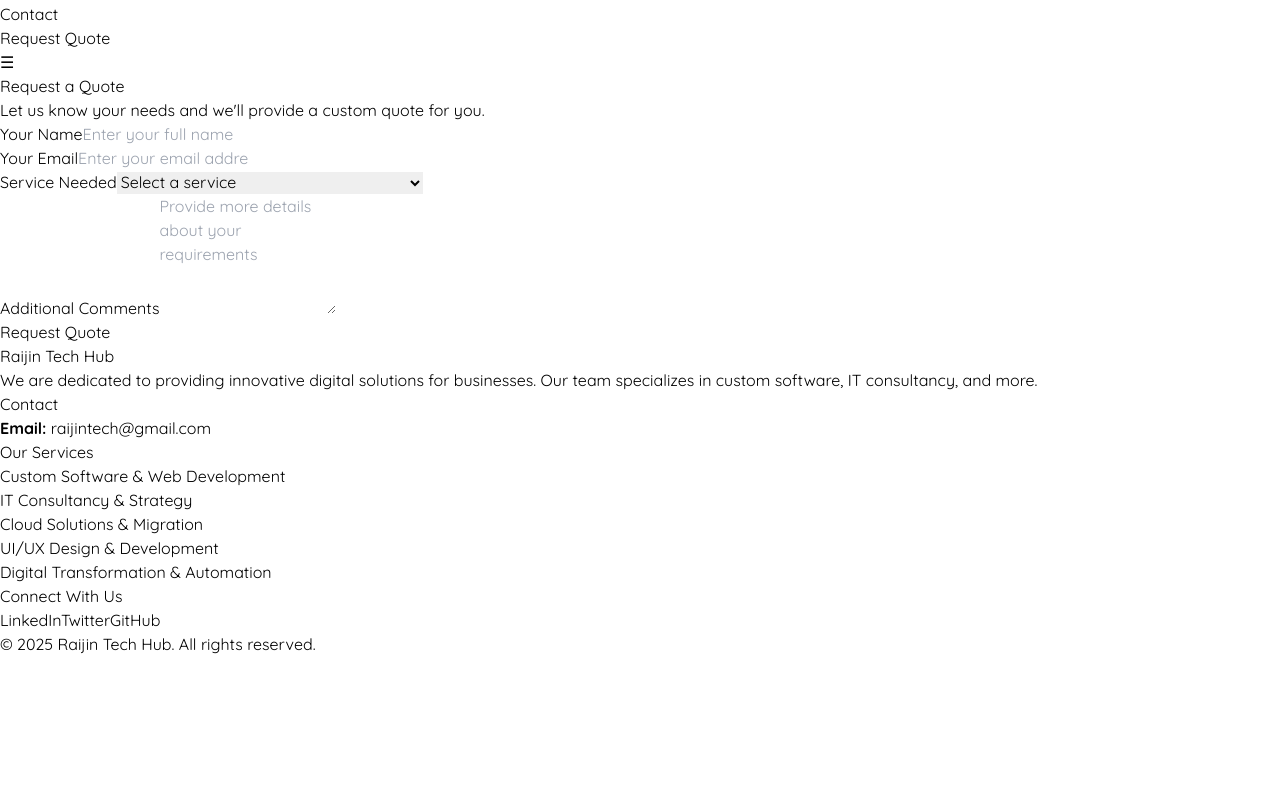
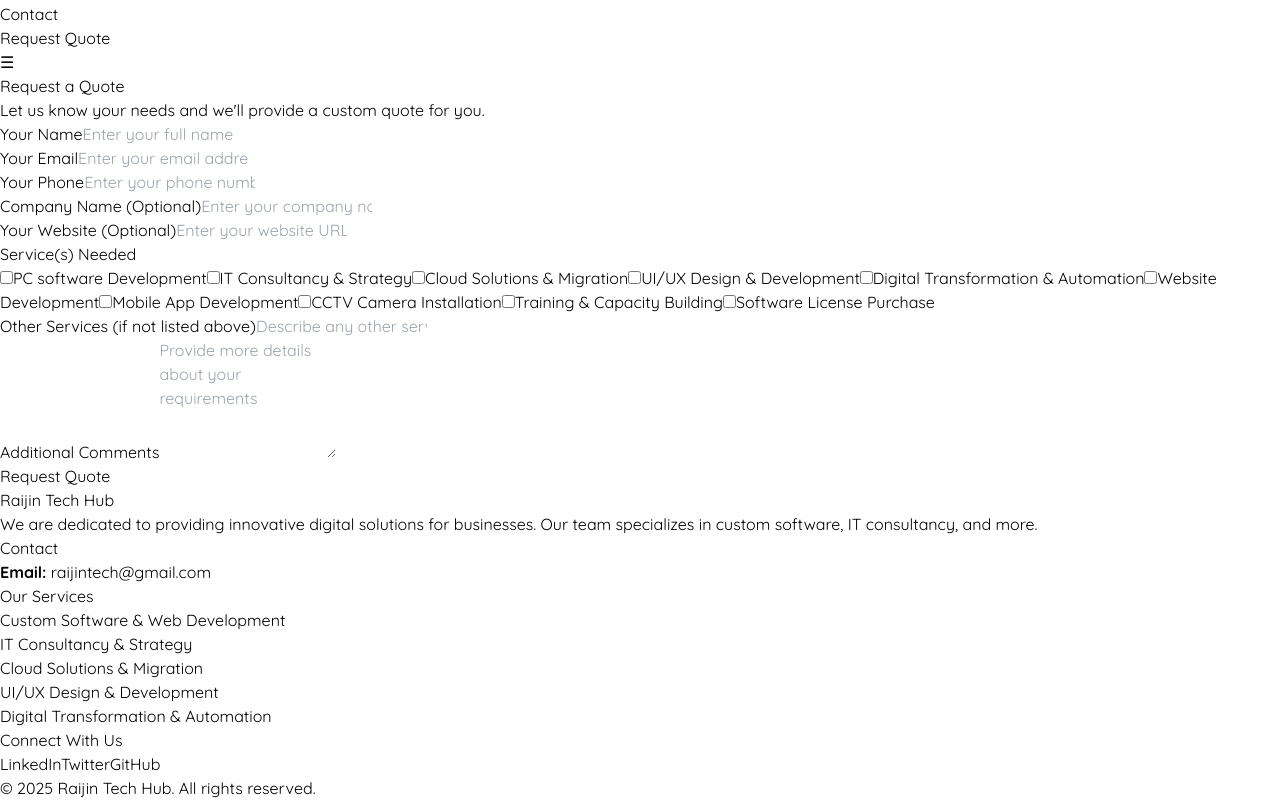
Before and after one commit to charlesaroma/Raijin-Tech-Hub, a React (Vite) app: page /request-quote in a window 1280 px wide. Shown: the part 1265-2065 px from the top of the page. Before the commit the page ends 1921 px from the top, so only its background shows below. Built offline with nearby package versions, Linux system fonts and the light colour scheme.

Commit message:
request quote update

```diff
--- a/src/navigation/requestQuote.jsx
+++ b/src/navigation/requestQuote.jsx
@@ -9,39 +9,59 @@
 
   // Available service options
   const services = [
-    { label: 'Custom Software & Web Development', value: 'software-web' },
+    { label: 'PC software Development', value: 'software-web' },
     { label: 'IT Consultancy & Strategy', value: 'it-consultancy' },
     { label: 'Cloud Solutions & Migration', value: 'cloud-migration' },
     { label: 'UI/UX Design & Development', value: 'ui-ux' },
     { label: 'Digital Transformation & Automation', value: 'digital-transformation' },
+    { label: 'Website Development', value: 'website-development' },
+    { label: 'Mobile App Development', value: 'mobile-app-development' },
+    { label: 'CCTV Camera Installation', value: 'cctv-installation' },
+    { label: 'Training & Capacity Building', value: 'training-capacity-building' },
+    { label: 'Software License Purchase', value: 'software-license' },
   ];
 
   const initialValues = {
     name: '',
     email: '',
-    service: '',
+    service: [],
+    otherService: '',
     comments: '',
+    phone: '',
+    website: '',
+    company: '', // Company name
   };
 
   const validationSchema = Yup.object({
     name: Yup.string().required('Name is required'),
     email: Yup.string().email('Invalid email address').required('Email is required'),
-    service: Yup.string().required('Please select a service'),
+    service: Yup.array().min(1, 'Please select at least one service').required('Please select a service'),
     comments: Yup.string().required('Please provide additional comments'),
+    phone: Yup.string().required('Phone number is required'),
+    website: Yup.string().url('Invalid website URL'),
   });
 
   const handleSubmit = async (values, actions) => {
     try {
-      // Send form data using EmailJS
+      const selectedServices = values.service.join(', ') + (values.otherService ? `, Other Service: ${values.otherService}` : '');
       const result = await emailjs.send(
-        'service_t7fhx7f', // Service ID
-        'template_swwold8', // Template ID
-        values, // The values we want to send (form data)
-        '4mPjDv9VLtCcH9UML' // Replace with your EmailJS user ID
+        'service_ndt5wdl',
+        'template_dgreisk',
+        {
+          to_name: 'Raijin Tech Hub',
+          from_name: values.name,
+          message: values.comments,
+          services: selectedServices,
+          from_email: values.email,
+          from_phone: values.phone,
+          company_name: values.company || 'N/A',
+          website: values.website || 'N/A',
+        },
+        '8KTDGoFLmKVPlRQFZ'
       );
       console.log('Email successfully sent:', result.text);
-      setIsSubmitted(true); // Show thank you message
-      actions.resetForm(); // Reset the form after submission
+      setIsSubmitted(true);
+      actions.resetForm();
     } catch (error) {
       console.error('Failed to send email:', error);
       setError('Something went wrong while sending your request. Please try again.');
@@ -52,6 +72,7 @@
   return (
     <section className="w-full py-12 bg-gray-50">
       <div className="container mx-auto px-6 md:px-12">
+        {/* Heading Section */}
         <div className="text-center mb-8">
           <h2 className="text-3xl font-extrabold text-transparent bg-clip-text bg-gradient-to-r from-teal-500 to-purple-600">
             Request a Quote
@@ -59,6 +80,7 @@
           <p className="text-lg text-gray-600 mt-4">Let us know your needs and we'll provide a custom quote for you.</p>
         </div>
 
+        {/* Form Section */}
         <div className="max-w-2xl mx-auto bg-white p-8 rounded-lg shadow-md">
           {isSubmitted ? (
             <div className="text-center">
@@ -73,6 +95,7 @@
             >
               {({ isSubmitting }) => (
                 <Form>
+                  {/* Error Message */}
                   {error && <p className="text-red-500 text-center mb-4">{error}</p>}
 
                   {/* Name Field */}
@@ -101,21 +124,76 @@
                     <ErrorMessage name="email" component="div" className="text-red-500 text-sm" />
                   </div>
 
-                  {/* Service Dropdown */}
+                  {/* Phone Field */}
                   <div className="mb-4">
-                    <label htmlFor="service" className="block text-sm font-semibold text-gray-700">Service Needed</label>
-                    <Field as="select" id="service" name="service" className="w-full mt-2 p-3 border border-gray-300 rounded-md focus:outline-none focus:ring-2 focus:ring-teal-500">
-                      <option value="">Select a service</option>
+                    <label htmlFor="phone" className="block text-sm font-semibold text-gray-700">Your Phone</label>
+                    <Field
+                      type="text"
+                      id="phone"
+                      name="phone"
+                      className="w-full mt-2 p-3 border border-gray-300 rounded-md focus:outline-none focus:ring-2 focus:ring-teal-500"
+                      placeholder="Enter your phone number"
+                    />
+                    <ErrorMessage name="phone" component="div" className="text-red-500 text-sm" />
+                  </div>
+
+                  {/* Company Name Field */}
+                  <div className="mb-4">
+                    <label htmlFor="company" className="block text-sm font-semibold text-gray-700">Company Name (Optional)</label>
+                    <Field
+                      type="text"
+                      id="company"
+                      name="company"
+                      className="w-full mt-2 p-3 border border-gray-300 rounded-md focus:outline-none focus:ring-2 focus:ring-teal-500"
+                      placeholder="Enter your company name (optional)"
+                    />
+                  </div>
+
+                  {/* Website Field */}
+                  <div className="mb-4">
+                    <label htmlFor="website" className="block text-sm font-semibold text-gray-700">Your Website (Optional)</label>
+                    <Field
+                      type="text"
+                      id="website"
+                      name="website"
+                      className="w-full mt-2 p-3 border border-gray-300 rounded-md focus:outline-none focus:ring-2 focus:ring-teal-500"
+                      placeholder="Enter your website URL (optional)"
+                    />
+                    <ErrorMessage name="website" component="div" className="text-red-500 text-sm" />
+                  </div>
+
+                  {/* Service Selection Section */}
+                  <div className="mb-4">
+                    <label htmlFor="service" className="block text-sm font-semibold text-gray-700">Service(s) Needed</label>
+                    <div className="grid grid-cols-2 gap-3 pt-3">
                       {services.map((service) => (
-                        <option key={service.value} value={service.value}>
-                          {service.label}
-                        </option>
+                        <label key={service.value} className="inline-flex items-center">
+                          <Field
+                            type="checkbox"
+                            name="service"
+                            value={service.value}
+                            className="form-checkbox text-teal-500"
+                          />
+                          <span className="ml-2 text-gray-700">{service.label}</span>
+                        </label>
                       ))}
-                    </Field>
+                    </div>
                     <ErrorMessage name="service" component="div" className="text-red-500 text-sm" />
                   </div>
 
-                  {/* Comments Field */}
+                  {/* Other Services Section */}
+                  <div className="mb-4">
+                    <label htmlFor="otherService" className="block text-sm font-semibold text-gray-700">Other Services (if not listed above)</label>
+                    <Field
+                      type="text"
+                      id="otherService"
+                      name="otherService"
+                      className="w-full mt-2 p-3 border border-gray-300 rounded-md focus:outline-none focus:ring-2 focus:ring-teal-500"
+                      placeholder="Describe any other services"
+                    />
+                  </div>
+
+                  {/* Comments Section */}
                   <div className="mb-4">
                     <label htmlFor="comments" className="block text-sm font-semibold text-gray-700">Additional Comments</label>
                     <Field
```
